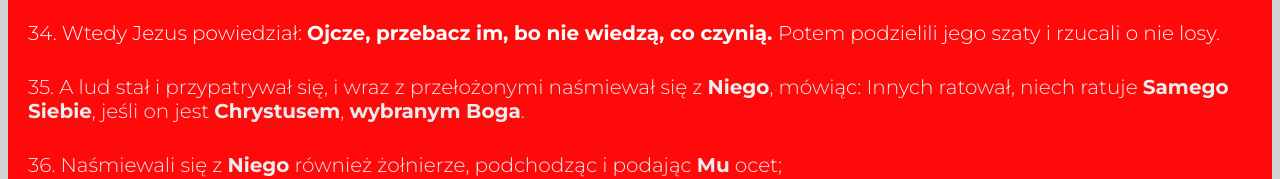
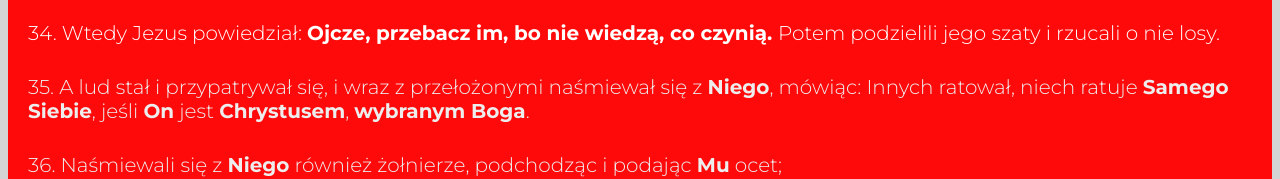
Before and after one commit to Mr-Front-End-dev/Bible-Verses-r--PL, a plain HTML site: page index.html in a window 1280 px wide. Shown: the part 252-431 px from the top of the page. Drawn offline with Linux system fonts and the light colour scheme.

Commit message:
Updated html

```diff
--- a/index.html
+++ b/index.html
@@ -27,7 +27,7 @@
         <p class="section--paragraph">32. Prowadzono też dwóch innych, złoczyńców, aby razem z <span class="section--bold">Nim</span> zostali straceni.</p>
         <p class="section--paragraph">33. A gdy przyszli na miejsce zwane Miejscem Czaszki, ukrzyżowali tam <span class="section--bold">Jego</span> i złoczyńców, jednego po prawej, a drugiego po lewej stronie.</p>
         <p class="section--paragraph section--paragraph--white">34. Wtedy Jezus powiedział: <span class="section--bold">Ojcze, przebacz im, bo nie wiedzą, co czynią. </span> Potem podzielili jego szaty i rzucali o nie losy.</p>
-        <p class="section--paragraph">35. A lud stał i przypatrywał się, i wraz z przełożonymi naśmiewał się z <span class="section--bold">Niego</span>, mówiąc: Innych ratował, niech ratuje <span class="section--bold">Samego Siebie</span>, jeśli on jest <span class="section--bold">Chrystusem</span>, <span class="section--bold">wybranym Boga</span>.</p>
+        <p class="section--paragraph">35. A lud stał i przypatrywał się, i wraz z przełożonymi naśmiewał się z <span class="section--bold">Niego</span>, mówiąc: Innych ratował, niech ratuje <span class="section--bold">Samego Siebie</span>, jeśli <span class="section--bold">On</span> jest <span class="section--bold">Chrystusem</span>, <span class="section--bold">wybranym Boga</span>.</p>
         <p class="section--paragraph">36. Naśmiewali się z <span class="section--bold">Niego</span> również żołnierze, podchodząc i podając <span class="section--bold">Mu</span> ocet;</p>
         <p class="section--paragraph">37. I mówili: Jeśli <span class="section--bold">Ty</span> jesteś <span class="section--bold">królem Żydów</span>, ratuj <span class="sectio--bold">Samego Siebie</span>.</p>
         <p class="section--paragraph section--paragraph--white">38. Był też nad <span class="section--bold">Nim</span> napis sporządzony w języku greckim, łacińskim i hebrajskim: <span class="section--bold">To jest król Żydów</span>.</p>
```
